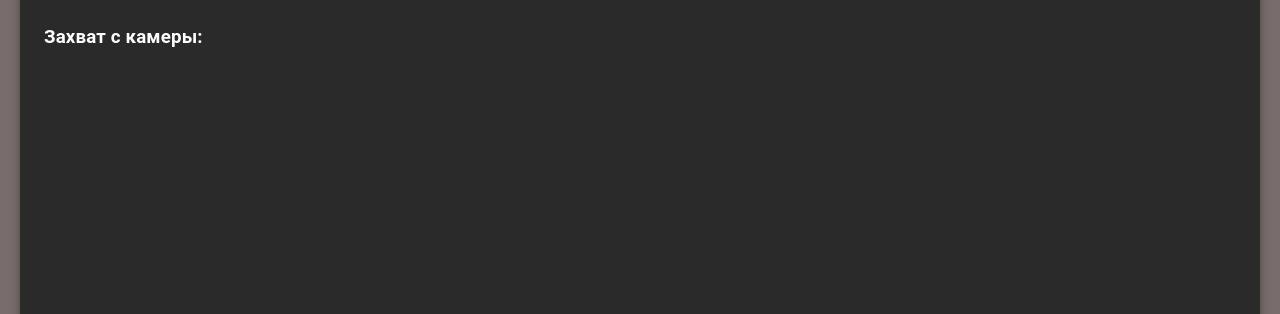
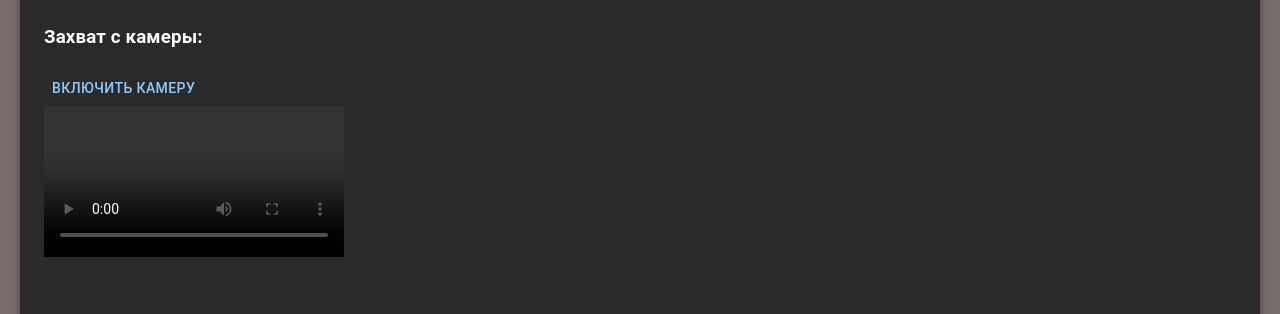
Before and after one commit to drepnikov/toucher, a React (Create React App) app: page / in a window 1280 px wide. Shown: the part 248-562 px from the top of the page. Built offline with nearby package versions, Linux system fonts and the light colour scheme; the HTML template or start-up script is replaced by a standard one.

Commit message:
Потрогал захват камеры

```diff
--- a/src/touchers/AudioAndVideo/AudioAndVideo.tsx
+++ b/src/touchers/AudioAndVideo/AudioAndVideo.tsx
@@ -1,27 +1,54 @@
 import * as React from "react";
-import { Box } from "@mui/material";
-import { useEffect } from "react";
+import { Box, Button } from "@mui/material";
+import { useEffect, useRef, useState } from "react";
 import { Header } from "src/core/components/Header/Header";
 
 interface IVideochatProps {}
 
 const AudioAndVideo: React.FC<IVideochatProps> = () => {
-    useEffect(() => {
-        console.log(navigator);
-    }, []);
+    const cameraRef = useRef<HTMLVideoElement>(null);
+    const [cameraNotFound, setCameraNotFound] = useState(false);
+
+    const getVideo = () => {
+        navigator.mediaDevices
+            .getUserMedia({
+                video: {
+                    width: 300,
+                },
+            })
+            .then((stream) => {
+                if (cameraRef.current) {
+                    cameraRef.current.srcObject = stream;
+                    cameraRef.current.play();
+                }
+            })
+            .catch((e) => {
+                setCameraNotFound(true);
+            });
+    };
 
     return (
         <Box sx={{ pt: "10px" }}>
             <Header>Просто тег видео:</Header>
 
-            <p>
+            <Box>
                 <video
                     src={"https://2ch.hk/b/src/265636675/16484714773930.webm"}
                     controls={true}
                 />
-            </p>
+            </Box>
 
             <Header>Захват с камеры:</Header>
+
+            <Box>
+                <Button onClick={() => getVideo()}>Включить камеру</Button>
+
+                {cameraNotFound && <p>Камера не обнаружена</p>}
+
+                <Box>
+                    <video ref={cameraRef} controls={true} />
+                </Box>
+            </Box>
         </Box>
     );
 };
```
